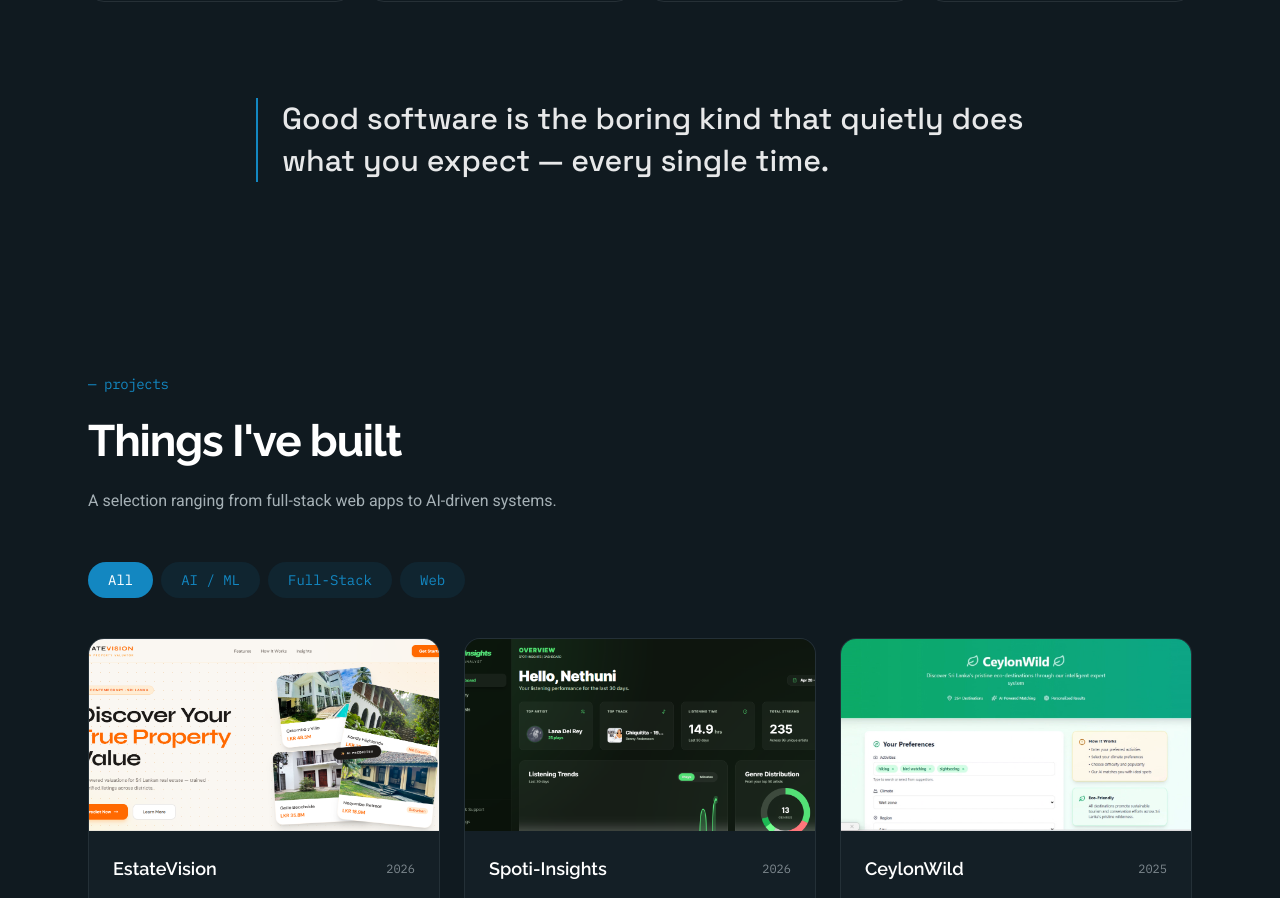
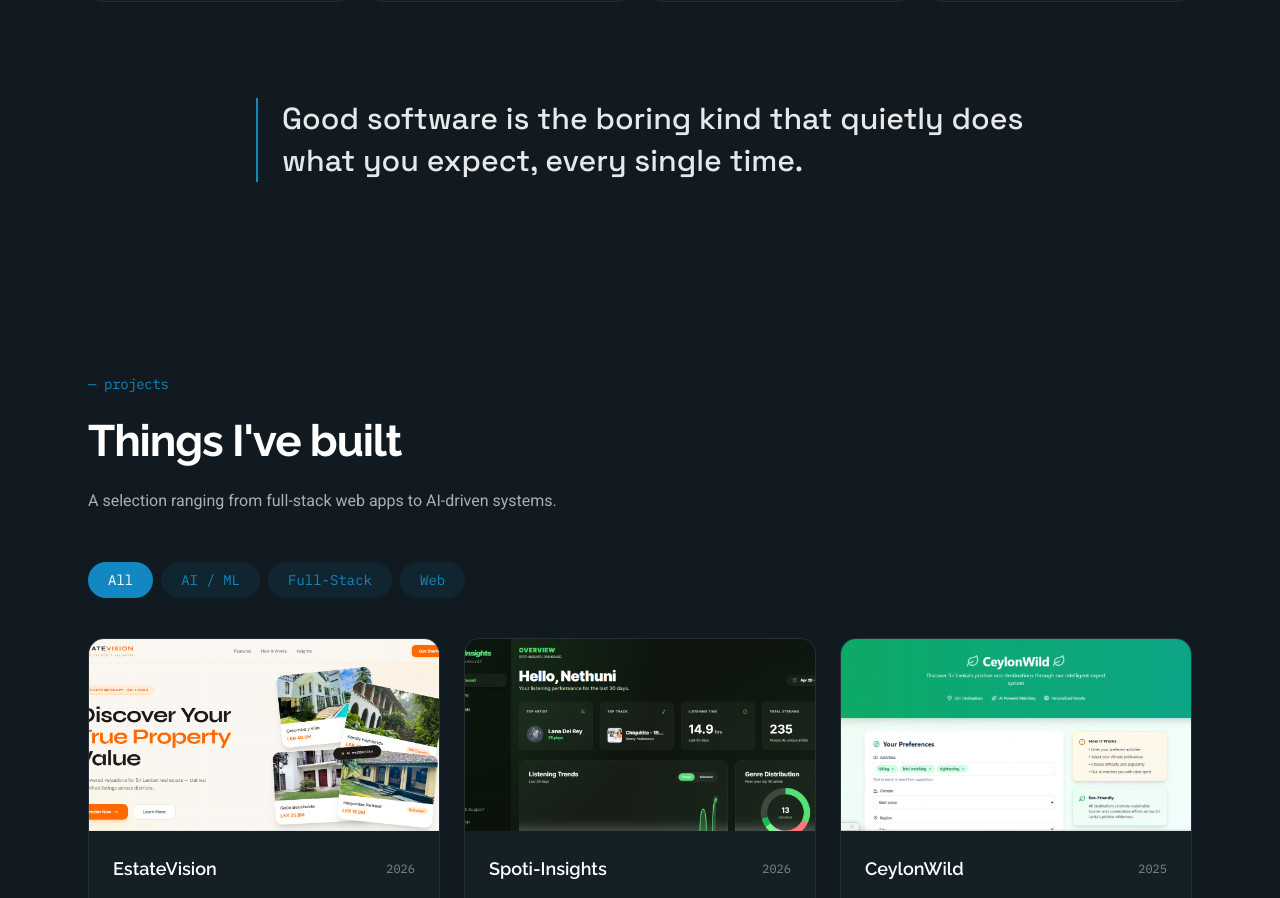
Before and after one commit to nethunirajapakse/nethuni-rajapakse-portfolio, a Next.js app: page / in a window 1280 px wide. Shown: the part 1792-2690 px from the top of the page. Built offline with nearby package versions, Linux system fonts and the light colour scheme.

Commit message:
remove em dash

```diff
--- a/app/components/About.tsx
+++ b/app/components/About.tsx
@@ -183,7 +183,7 @@ export default function About() {
             borderColor: "var(--color-accent)",
           }}
         >
-          Good software is the boring kind that quietly does what you expect —
+          Good software is the boring kind that quietly does what you expect,
           every single time.
         </blockquote>
       </div>
```
